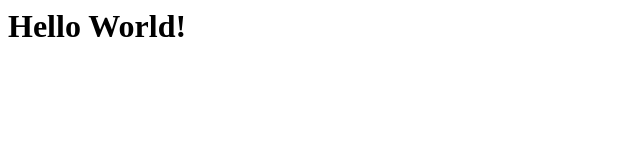
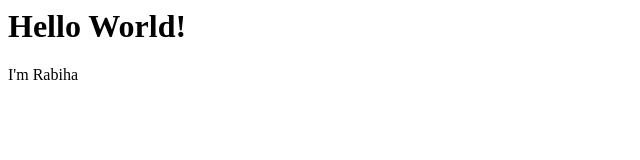
Before and after one commit to RabihaAnwar/Github-Final, a plain HTML site: page index.html in a window 1280 px wide. Shown: the full height of the page, 0-640 px from the left. Drawn offline with Linux system fonts and the light colour scheme.

Commit message:
added a <p> element

```diff
--- a/index.html
+++ b/index.html
@@ -1 +1,2 @@
 <h1>Hello World!</h1>
+<p>I'm Rabiha</p>
```
